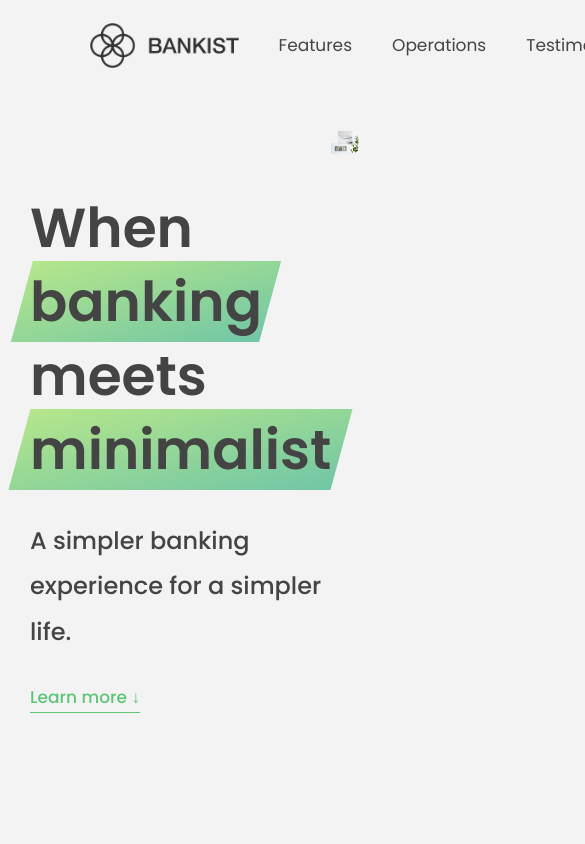
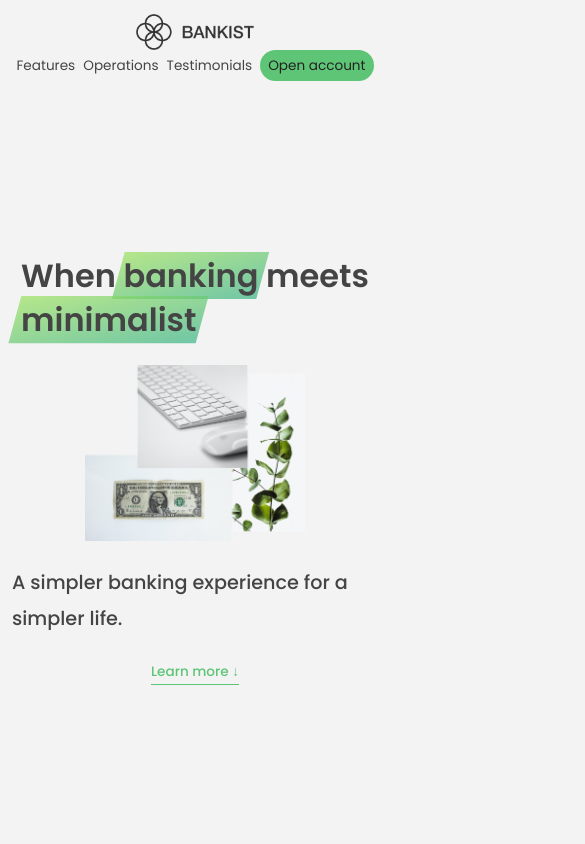
Before and after one commit to findmomin/bankist-landing-page, a plain HTML site: page index.html in a window 390 px wide. Shown: the top 844 px of the page, 585 px wide, since content can reach past the window. Drawn offline with Linux system fonts and the light colour scheme.

Commit message:
Made the site responsive

```diff
--- a/style.css
+++ b/style.css
@@ -113,12 +113,12 @@ img {
 
 /* NAVIGATION */
 .nav {
-  display: flex;
+  display: grid;
+  grid-auto-flow: column;
   justify-content: space-between;
   align-items: center;
-  height: 9rem;
   width: 100%;
-  padding: 0 6rem;
+  padding: 1.8rem 6rem;
   z-index: 100;
 }
 
@@ -144,17 +144,15 @@ img {
 }
 
 .nav__links {
-  display: flex;
+  display: grid;
+  grid-auto-flow: column;
   align-items: center;
+  gap: 8rem;
   list-style: none;
 }
 
 .hide-nav-link {
   opacity: 0.4;
-}
-
-.nav__item {
-  margin-left: 4rem;
 }
 
 .nav__link:link,
@@ -245,7 +243,7 @@ h4 {
   display: grid;
   grid-template-columns: 1fr 1fr;
   gap: 4rem;
-  margin: 0 12rem;
+  margin: 0 8%;
 }
 
 .features__img {
@@ -331,7 +329,7 @@ h4 {
 
   /* JUST PRESENTATIONAL */
   font-size: 1.7rem;
-  padding: 2.5rem 7rem 6.5rem 7rem;
+  padding: 2.5rem 5rem 6.5rem 5rem;
 }
 
 .operations__content--active {
@@ -399,7 +397,7 @@ h4 {
   position: absolute;
   top: 0;
   width: 100%;
-  height: 50rem;
+  height: 100%;
 
   display: flex;
   align-items: center;
@@ -574,13 +572,11 @@ h4 {
 
 .footer__nav {
   list-style: none;
-  display: flex;
+  display: grid;
+  grid-auto-flow: column;
   justify-content: center;
+  gap: 5rem;
   margin-bottom: 5rem;
-}
-
-.footer__item {
-  margin-right: 4rem;
 }
 
 .footer__link {
@@ -692,3 +688,136 @@ h4 {
   font-size: 1.5rem;
   font-weight: 400;
 }
+
+/* Media queries */
+/* 1921px */
+@media only screen and (min-width: 120.0625em) {
+  html {
+    /* 1rem = 11px 11/16 = 68.75% */
+    font-size: 68.75%;
+  }
+}
+
+/* 1200px */
+@media only screen and (max-width: 75em) {
+  html {
+    /* 1rem = 9px 9/16 = 56.25% */
+    font-size: 56.25%;
+  }
+}
+
+/* 900px */
+@media only screen and (max-width: 56.25em) {
+  html {
+    /* 1rem = 8px 8/16 = 50% */
+    font-size: 50%;
+  }
+}
+
+@media only screen and (max-width: 58.4375em) {
+  .nav__links {
+    gap: 4rem;
+  }
+}
+
+@media only screen and (max-width: 46.875em) {
+  .nav {
+    padding: 1.8rem 0;
+  }
+}
+
+@media only screen and (max-width: 43.75em) {
+  h1 {
+    font-size: 4rem;
+  }
+}
+
+@media only screen and (max-width: 39.6875em) {
+  .nav__links {
+    gap: 2rem;
+  }
+}
+
+@media only screen and (max-width: 37.5em) {
+  .header {
+    padding: 0 1.5rem;
+  }
+
+  .header__title {
+    grid-template-columns: 1fr;
+    place-items: center;
+  }
+
+  .header__img {
+    grid-column: 1 / -1;
+    grid-row: 2 / 3;
+    transform: none;
+    width: 60%;
+  }
+
+  .features {
+    grid-template-columns: 1fr;
+  }
+}
+
+@media only screen and (max-width: 36.25em) {
+  .footer__nav {
+    gap: 2rem;
+  }
+}
+
+@media only screen and (max-width: 34.6875em) {
+  .slider {
+    height: 60rem;
+  }
+}
+
+@media only screen and (max-width: 33.75em) {
+  .nav {
+    grid-auto-flow: row;
+    justify-content: center;
+    justify-items: center;
+  }
+}
+
+@media only screen and (max-width: 34.375em) {
+  .nav__links {
+    gap: 1rem;
+  }
+}
+
+@media only screen and (max-width: 33.125em) {
+  .operations__content {
+    padding: 2.5rem 2rem 6.5rem 2rem;
+  }
+
+  .operations__tab {
+    padding: 1.25rem 1rem;
+  }
+}
+
+@media only screen and (max-width: 31.25em) {
+  .section {
+    padding: 10rem 1.5rem;
+  }
+}
+
+@media only screen and (max-width: 26.5625em) {
+  .footer__nav {
+    text-align: center;
+    grid-auto-flow: row;
+  }
+}
+
+@media only screen and (max-width: 26.25em) {
+  .slider {
+    height: 70rem;
+  }
+}
+
+@media only screen and (max-width: 25.3125em) {
+  .nav__link--btn:link,
+  .nav__link--btn:visited {
+    padding: 0.3rem 1rem;
+  }
+}
```
